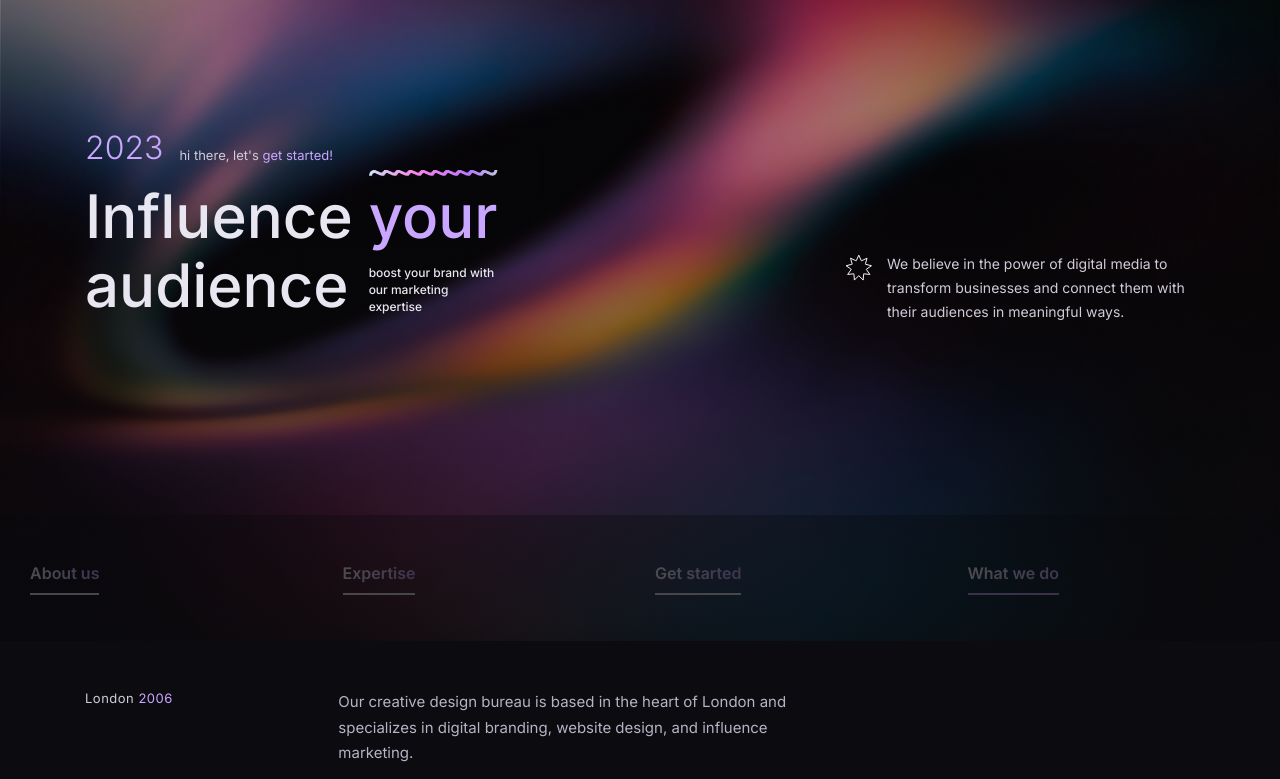
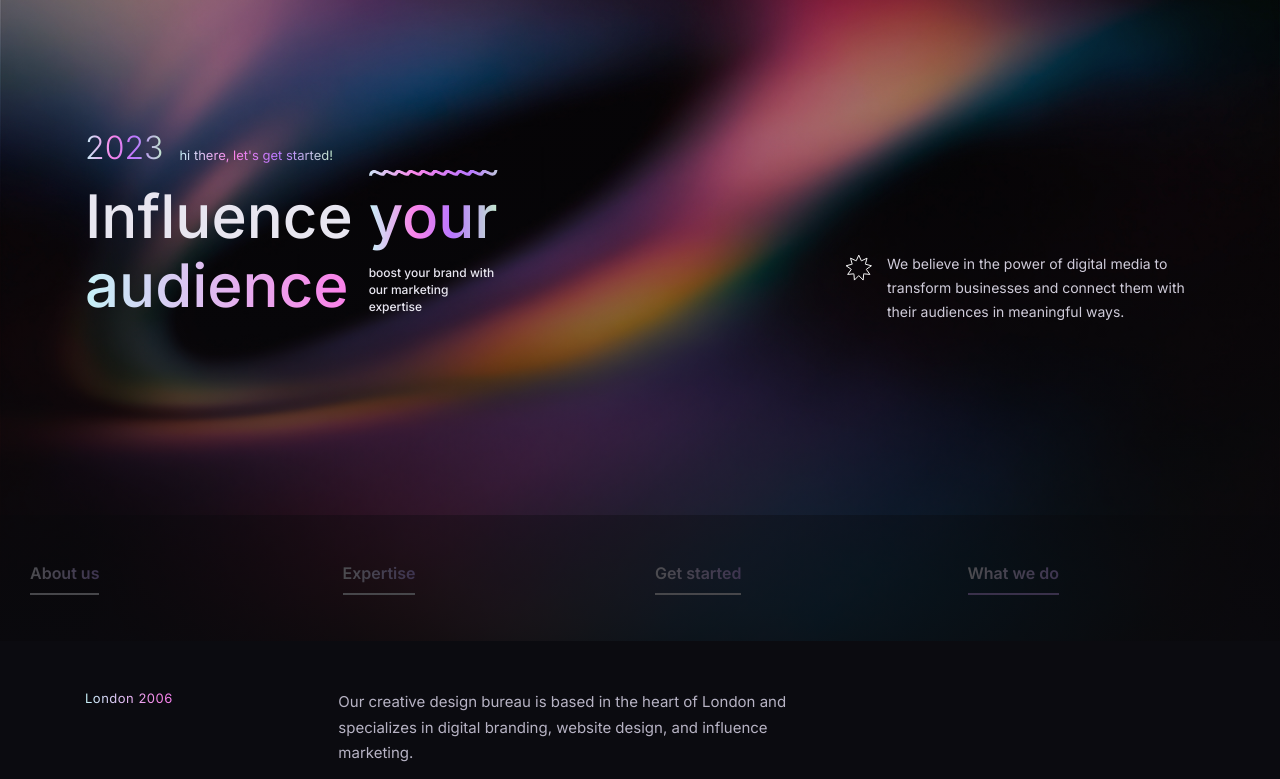
Before and after one commit to rizkybor/Rizky-Ajie-Kurniawan-PTCOSMOSTEST, a plain HTML site: page index.html in a window 1280 px wide. Shown: the part 132-911 px from the top of the page. Drawn offline with nearby package versions, Linux system fonts and the light colour scheme; a web font is replaced by a local one.

Commit message:
update styling

```diff
--- a/css/index.css
+++ b/css/index.css
@@ -257,13 +257,23 @@ a:focus {
 }
 .hero-year {
   margin-right: 16px;
-  color: #c9a6ff;
   font-size: 2rem;
   font-weight: 300;
   line-height: 1;
+  color: #c9a6ff; /* fallback solid untuk browser yang tidak support background-clip:text */
+  background: -webkit-linear-gradient(90deg, #c6f1f7 0%, #f983e9 35%, #b877ff 65%, #c2e9cd 100%);
+  background: linear-gradient(90deg, #c6f1f7 0%, #f983e9 35%, #b877ff 65%, #c2e9cd 100%);
+  -webkit-background-clip: text;
+  background-clip: text;
+  -webkit-text-fill-color: transparent;
 }
 .hero-greet {
-  color: #cfcbd9;
+  color: #c9a6ff; /* fallback solid untuk browser yang tidak support background-clip:text */
+  background: -webkit-linear-gradient(90deg, #c6f1f7 0%, #f983e9 35%, #b877ff 65%, #c2e9cd 100%);
+  background: linear-gradient(90deg, #c6f1f7 0%, #f983e9 35%, #b877ff 65%, #c2e9cd 100%);
+  -webkit-background-clip: text;
+  background-clip: text;
+  -webkit-text-fill-color: transparent;
   font-size: 0.8125rem;
   line-height: 1.4;
 }
@@ -297,6 +307,7 @@ a:focus {
 .hero-title-line1 {
   margin-bottom: 60px;
 }
+
 @media (min-width: 768px) {
   .hero-title-line1 {
     margin-bottom: 75px;
@@ -433,7 +444,12 @@ a:focus {
 
 .eyebrow-dreams {
   margin-bottom: 0;
-  color: #cfcbd9;
+color: #c9a6ff; /* fallback solid untuk browser yang tidak support background-clip:text */
+  background: -webkit-linear-gradient(90deg, #c6f1f7 0%, #f983e9 35%, #b877ff 65%, #c2e9cd 100%);
+  background: linear-gradient(90deg, #c6f1f7 0%, #f983e9 35%, #b877ff 65%, #c2e9cd 100%);
+  -webkit-background-clip: text;
+  background-clip: text;
+  -webkit-text-fill-color: transparent;
   font-size: 0.8125rem;
   letter-spacing: 0.5px;
 }
@@ -780,7 +796,12 @@ a:focus {
 }
 .banner-greet {
   margin: 0 8px 0;
-  color: #e8e6f0;
+color: #c9a6ff; /* fallback solid untuk browser yang tidak support background-clip:text */
+  background: -webkit-linear-gradient(90deg, #c6f1f7 0%, #f983e9 35%, #b877ff 65%, #c2e9cd 100%);
+  background: linear-gradient(90deg, #c6f1f7 0%, #f983e9 35%, #b877ff 65%, #c2e9cd 100%);
+  -webkit-background-clip: text;
+  background-clip: text;
+  -webkit-text-fill-color: transparent;
   font-size: 0.8125rem;
   line-height: 1.5;
 }
@@ -938,3 +959,15 @@ a:focus {
   font-size: 0.75rem;
   text-align: center;
 }
+
+
+.hero-title .text-accent,
+.hero-title-line2,
+.hero-eyebrow-row .hero-greet .text-accent .hero-year, .dreams-title, .objectives-title, .banner-title, .section-title  {
+  color: #c9a6ff; /* fallback solid untuk browser yang tidak support background-clip:text */
+  background: -webkit-linear-gradient(90deg, #c6f1f7 0%, #f983e9 35%, #b877ff 65%, #c2e9cd 100%);
+  background: linear-gradient(90deg, #c6f1f7 0%, #f983e9 35%, #b877ff 65%, #c2e9cd 100%);
+  -webkit-background-clip: text;
+  background-clip: text;
+  -webkit-text-fill-color: transparent;
+}
--- a/index.html
+++ b/index.html
@@ -801,9 +801,13 @@
               width="28"
               height="28"
             />
-            <span class="logo-text"
-              >Influ<span class="text-accent">enzailla</span></span
-            >
+            <img
+              src="images/logo_text.svg"
+              alt="logo text"
+              class="logo-mark"
+              width="auto"
+              height="14"
+            />
             <span class="brand-tagline d-none d-md-inline">
               bespoke <span class="text-accent">design and</span><br />
               <span class="text-accent">marketing</span> services
```
